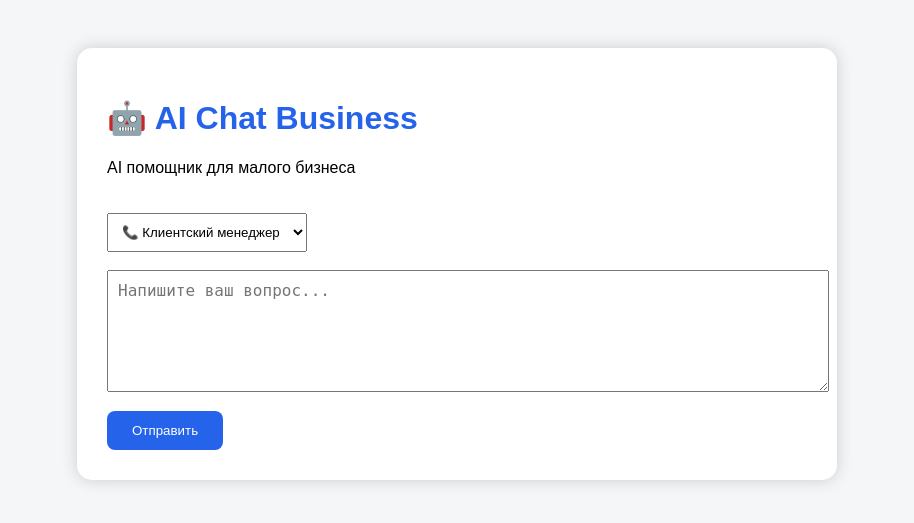
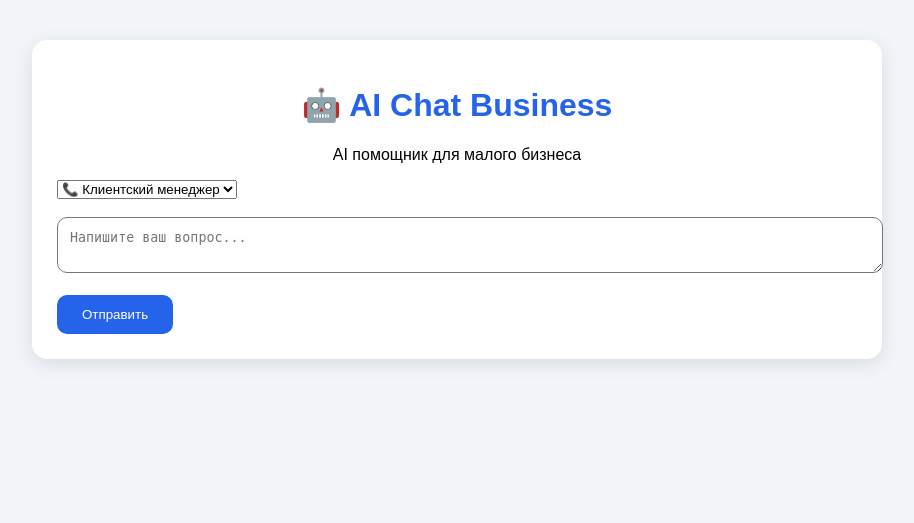
Before and after one commit to Babash95/ai-chat-business, a FastAPI app: page / in a window 1280 px wide. Shown: the top 523 px of the page, without its empty margins (183-1097 px from the left). Run offline with FastAPI, Linux system fonts and the light colour scheme.

Commit message:
Add modern chat interface

```diff
--- a/app/main.py
+++ b/app/main.py
@@ -1,10 +1,12 @@
 from fastapi import FastAPI, Form, Request
 from fastapi.responses import HTMLResponse
 from fastapi.templating import Jinja2Templates
-
+from fastapi.staticfiles import StaticFiles
 from app.services.ai_service import generate_response
 
 app = FastAPI()
+
+app.mount("/static", StaticFiles(directory="app/static"), name="static")
 
 templates = Jinja2Templates(directory="app/templates")
 
--- /dev/null
+++ b/app/static/style.css
@@ -0,0 +1,51 @@
+body {
+    background: #f1f5f9;
+    font-family: Arial, sans-serif;
+}
+
+.chat-container {
+    max-width: 800px;
+    margin: 40px auto;
+    background: white;
+    padding: 25px;
+    border-radius: 15px;
+    box-shadow: 0 5px 20px rgba(0,0,0,0.1);
+}
+
+.title {
+    color: #2563eb;
+    text-align: center;
+}
+
+.message {
+    padding: 12px;
+    margin: 10px 0;
+    border-radius: 10px;
+}
+
+.user {
+    background: #dbeafe;
+}
+
+.ai {
+    background: #dcfce7;
+}
+
+textarea {
+    width: 100%;
+    border-radius: 10px;
+    padding: 12px;
+}
+
+button {
+    background: #2563eb;
+    color: white;
+    border: none;
+    padding: 12px 25px;
+    border-radius: 10px;
+    cursor: pointer;
+}
+
+button:hover {
+    background: #1d4ed8;
+}
--- a/app/templates/index.html
+++ b/app/templates/index.html
@@ -1,87 +1,40 @@
 <!DOCTYPE html>
 <html>
 <head>
+    <link rel="stylesheet" href="/static/style.css">
     <title>AI Chat Business</title>
-
-    <style>
-        body {
-            font-family: Arial, sans-serif;
-            background: #f4f6f8;
-            padding: 40px;
-        }
-
-        .box {
-            max-width: 700px;
-            margin: auto;
-            background: white;
-            padding: 30px;
-            border-radius: 15px;
-            box-shadow: 0 0 15px #ccc;
-        }
-
-        h1 {
-            color: #2563eb;
-        }
-
-        textarea {
-            width: 100%;
-            height: 100px;
-            padding: 10px;
-            font-size: 16px;
-        }
-
-        select {
-            padding: 10px;
-            margin-top: 20px;
-        }
-
-        button {
-            margin-top: 15px;
-            background: #2563eb;
-            color: white;
-            padding: 12px 25px;
-            border: none;
-            border-radius: 8px;
-            cursor: pointer;
-        }
-
-        .message {
-            background: #f1f5f9;
-            padding: 10px;
-            margin: 10px 0;
-            border-radius: 8px;
-        }
-    </style>
 </head>
 
 <body>
 
-<div class="box">
+<div class="chat-container">
 
-<h1>🤖 AI Chat Business</h1>
+    <h1 class="title">🤖 AI Chat Business</h1>
 
-<p>
+    <p style="text-align:center;">
         AI помощник для малого бизнеса
     </p>
 
 
-<div>
+    <div class="chat-box">
 
         {% for msg in messages %}
 
-<div class="message">
+        {% if msg.role == "user" %}
 
-<b>
-{% if msg.role == "user" %}
-👤 Вы:
+        <div class="message user">
+            👤 <b>Вы:</b><br>
+            {{ msg.text }}
+        </div>
+
         {% else %}
-🤖 AI:
+
+        <div class="message ai">
+            🤖 <b>AI:</b><br>
+            {{ msg.text }}
+        </div>
+
         {% endif %}
-</b>
-
-{{ msg.text }}
-
-</div>
 
         {% endfor %}
 
@@ -120,7 +73,7 @@ placeholder="Напишите ваш вопрос..."
         ></textarea>
 
 
-<br>
+        <br><br>
 
 
         <button>
```
Lines whose indentation alone changed are shown as unchanged.
